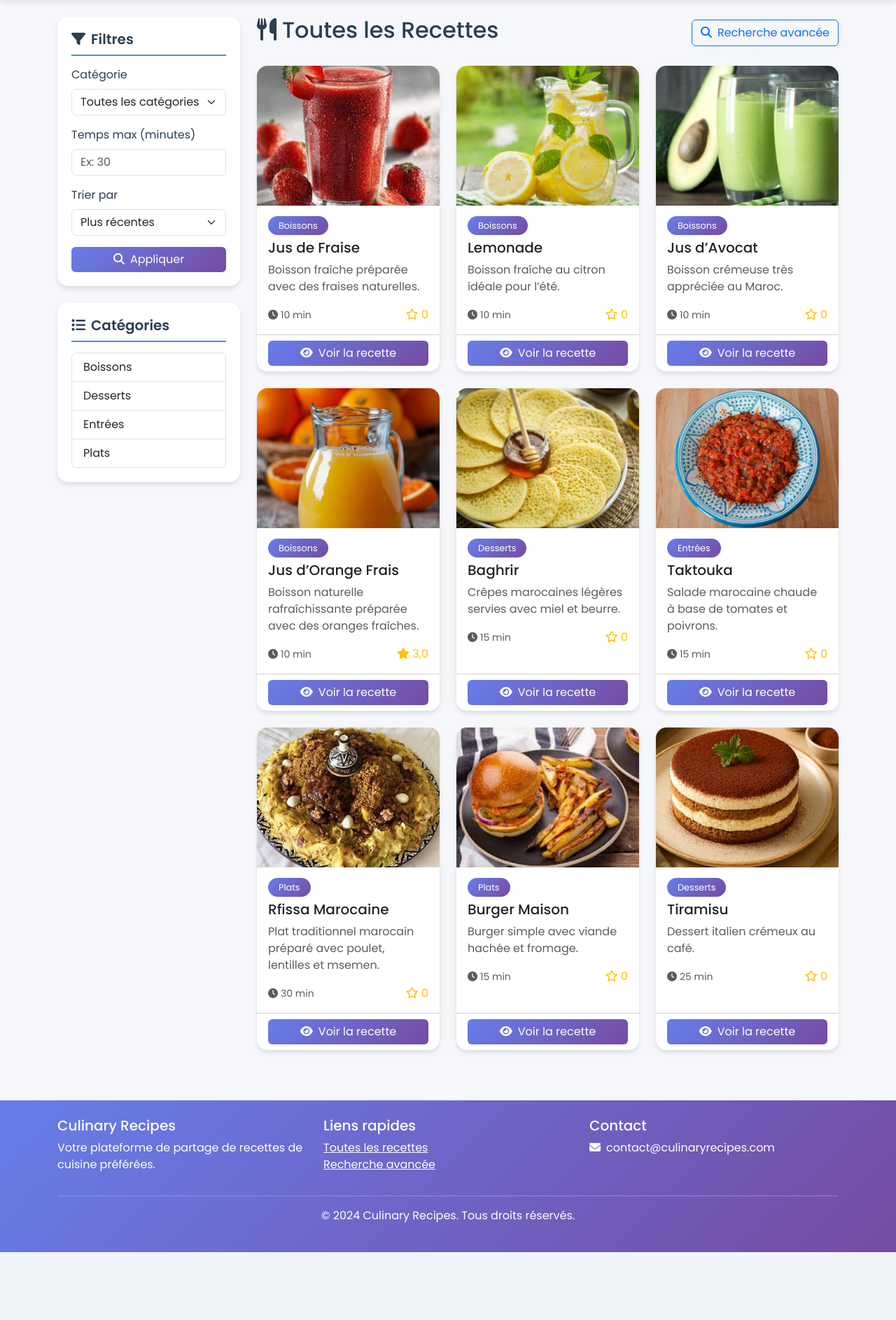
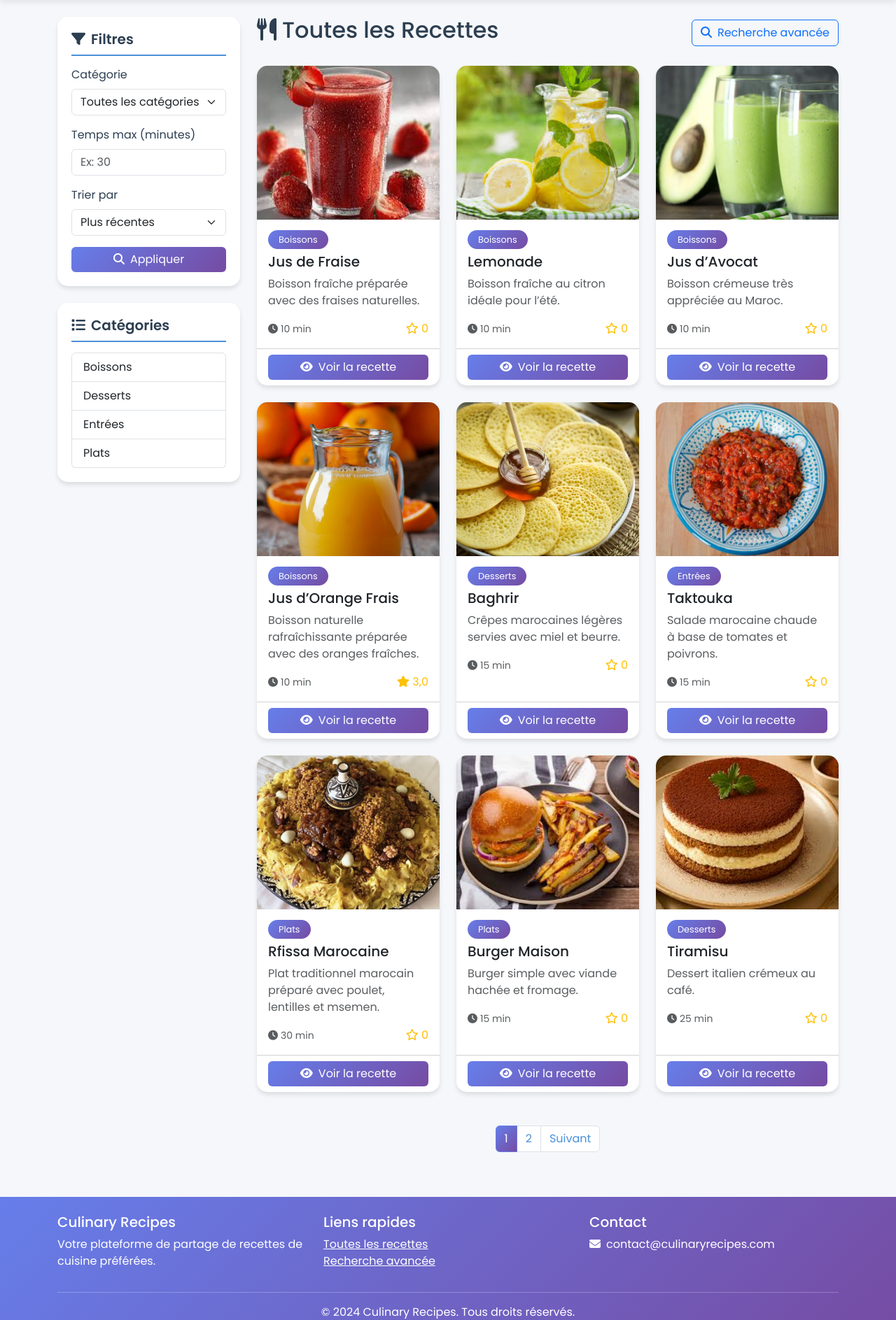
Before and after one commit to ayoubmorchid/culinary_recipes, a Django app: page /recettes/recettes/ in a window 1280 px wide. Shown: the part 62-1949 px from the top of the page at 70% size. Before the commit the page ends 1852 px from the top, so only its background shows below. Run offline with Django 4.2, Linux system fonts and the light colour scheme; data comes from the database, SQL or seed files in the repository; both versions use the stored data as it was after the commit.

Commit message:
Add working pagination to recipe list page

```diff
--- a/templates/recipes/recipe_list.html
+++ b/templates/recipes/recipe_list.html
@@ -77,10 +77,11 @@
                     <div class="col-md-6 col-lg-4 mb-4">
                         <div class="card h-100 fade-in">
                             {% if recipe.image %}
-                                <img src="{{ recipe.image.url }}" class="card-img-top" alt="{{ recipe.title }}">
+                                <img src="{{ recipe.image.url }}" class="card-img-top" alt="{{ recipe.title }}" style="height: 220px; object-fit: cover;">
                             {% else %}
                                 <img src="https://via.placeholder.com/400x300?text=Recette" class="card-img-top" alt="{{ recipe.title }}">
                             {% endif %}
+
                             <div class="card-body">
                                 <span class="category-badge mb-2">{{ recipe.category.name|default:"Sans catégorie" }}</span>
                                 <h5 class="card-title mt-2">{{ recipe.title }}</h5>
@@ -99,6 +100,7 @@
                                     </span>
                                 </div>
                             </div>
+
                             <div class="card-footer bg-transparent">
                                 <a href="{{ recipe.get_absolute_url }}" class="btn btn-primary w-100">
                                     <i class="fas fa-eye me-2"></i>Voir la recette
@@ -110,31 +112,38 @@
             </div>
 
             <!-- Pagination -->
-            {% if recipes.paginator.num_pages > 1 %}
-                <nav aria-label="Pagination des recettes">
+            {% if is_paginated %}
+            <nav class="mt-4">
                 <ul class="pagination justify-content-center">
-                        {% if recipes.has_previous %}
+
+                    {% if page_obj.has_previous %}
                         <li class="page-item">
-                                <a class="page-link" href="?page={{ recipes.previous_page_number }}">Précédent</a>
+                            <a class="page-link" href="?page={{ page_obj.previous_page_number }}">Précédent</a>
                         </li>
                     {% endif %}
 
-                        {% for num in recipes.paginator.page_range %}
-                            {% if recipes.number == num %}
-                                <li class="page-item active"><span class="page-link">{{ num }}</span></li>
-                            {% elif num > recipes.number|add:'-3' and num < recipes.number|add:'3' %}
-                                <li class="page-item"><a class="page-link" href="?page={{ num }}">{{ num }}</a></li>
+                    {% for num in page_obj.paginator.page_range %}
+                        {% if page_obj.number == num %}
+                            <li class="page-item active">
+                                <span class="page-link">{{ num }}</span>
+                            </li>
+                        {% else %}
+                            <li class="page-item">
+                                <a class="page-link" href="?page={{ num }}">{{ num }}</a>
+                            </li>
                         {% endif %}
                     {% endfor %}
 
-                        {% if recipes.has_next %}
+                    {% if page_obj.has_next %}
                         <li class="page-item">
-                                <a class="page-link" href="?page={{ recipes.next_page_number }}">Suivant</a>
+                            <a class="page-link" href="?page={{ page_obj.next_page_number }}">Suivant</a>
                         </li>
                     {% endif %}
+
                 </ul>
             </nav>
             {% endif %}
+
         {% else %}
             <div class="text-center py-5">
                 <i class="fas fa-utensils fa-4x text-muted mb-3"></i>
```
Also changed, not shown: db.sqlite3. Lines whose indentation alone changed are shown as unchanged.
